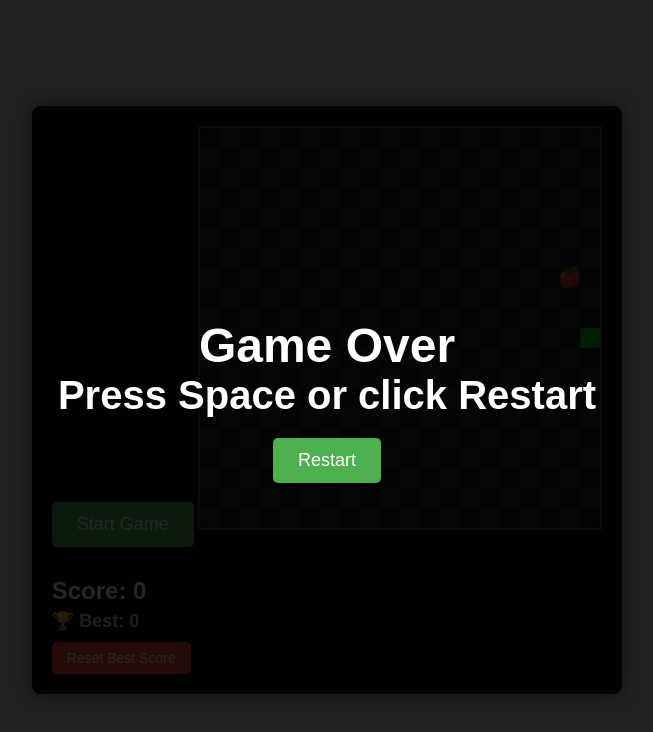
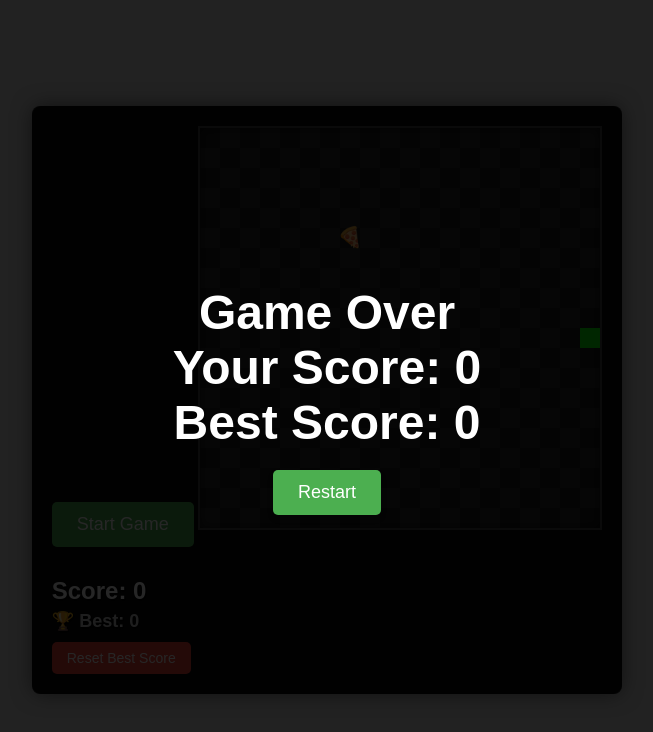
Before and after one commit to NGuljajev/Snake, a plain HTML site: page index.html in a window 1280 px wide. Both pictures are taken after a click on the button "Start Game". Shown: the whole page, without its empty margins (313-966 px from the left). Drawn offline with Linux system fonts and the light colour scheme.

Commit message:
add smooth snake and new food

```diff
--- a/index.html
+++ b/index.html
@@ -16,8 +16,9 @@
         <div id="best-score-display"></div>
         <button id="reset-best-btn">Reset Best Score</button>
         <div id="game-over" style="display: none;">
-            Game Over<br>
-            <small>Press Space or click Restart</small>
+            Game Over
+            <div id="final-score">Your Score: 0</div> <!-- Add this to show the player's final score -->
+            <div id="best-score-end">Best Score: 0</div> <!-- This will show the best score -->
             <button id="restart-btn" style="display: none;">Restart</button>
         </div>
     </div>
--- a/main.js
+++ b/main.js
@@ -2,10 +2,11 @@ document.addEventListener('DOMContentLoaded', () => {
     const canvas = document.getElementById('game-canvas');
     const ctx = canvas.getContext('2d');
     const scoreDisplay = document.getElementById('score-display');
-    const bestScoreDisplay = document.getElementById('best-score-display'); // NEW
+    const bestScoreDisplay = document.getElementById('best-score-display');
     const gameOverDisplay = document.getElementById('game-over');
     const restartBtn = document.getElementById('restart-btn');
     const startBtn = document.getElementById('start-btn');
+    const resetBestBtn = document.getElementById('reset-best-btn');
 
     // Game settings
     const gridSize = 20;
@@ -13,31 +14,35 @@ document.addEventListener('DOMContentLoaded', () => {
     canvas.width = gridSize * tileCount;
     canvas.height = gridSize * tileCount;
 
+    // Food types
+    const foodTypes = [
+        { name: 'apple', emoji: '🍎', points: 1 },
+        { name: 'lollipop', emoji: '🍭', points: 1 },
+        { name: 'pizza', emoji: '🍕', points: 1 }
+    ];
+
     // Game variables
     let snake = [{ x: 10, y: 10 }];
     let food = {};
     let xVelocity = 0;
     let yVelocity = 0;
     let score = 0;
-    let bestScore = localStorage.getItem('bestScore') || 0; // NEW
+    let bestScore = localStorage.getItem('bestScore') || 0;
     let gameRunning = false;
     let gameSpeed = 150;
     let gameLoop;
 
     // Draw functions
     function drawGame() {
-        // Clear the canvas without covering the background
         ctx.clearRect(0, 0, canvas.width, canvas.height);
         drawFood();
         drawSnake();
     }
 
     function drawSnake() {
-        ctx.fillStyle = 'rgba(0, 255, 0, 0.8)'; // Slightly transparent lime
+        ctx.fillStyle = '#00FF00';
         snake.forEach(segment => {
             ctx.fillRect(segment.x * gridSize, segment.y * gridSize, gridSize, gridSize);
-            ctx.strokeStyle = 'rgba(0, 0, 0, 0.3)';
-            ctx.strokeRect(segment.x * gridSize, segment.y * gridSize, gridSize, gridSize);
         });
     }
 
@@ -45,9 +50,8 @@ document.addEventListener('DOMContentLoaded', () => {
         ctx.font = `${gridSize}px Arial`;
         ctx.textAlign = 'center';
         ctx.textBaseline = 'middle';
-        ctx.fillText('🍎', food.x * gridSize + gridSize / 2, food.y * gridSize + gridSize / 2);
+        ctx.fillText(food.emoji, food.x * gridSize + gridSize / 2, food.y * gridSize + gridSize / 2);
     }
-
 
     // Game logic
     function moveSnake() {
@@ -70,10 +74,9 @@ document.addEventListener('DOMContentLoaded', () => {
         snake.unshift(head);
 
         if (head.x === food.x && head.y === food.y) {
-            score++;
+            score += food.points;
             scoreDisplay.textContent = `Score: ${score}`;
 
-            // 🏆 Update best score
             if (score > bestScore) {
                 bestScore = score;
                 localStorage.setItem('bestScore', bestScore);
@@ -93,25 +96,35 @@ document.addEventListener('DOMContentLoaded', () => {
     }
 
     function generateFood() {
-        food = {
+        const type = foodTypes[Math.floor(Math.random() * foodTypes.length)];
+        const newFood = {
+            ...type,
             x: Math.floor(Math.random() * tileCount),
             y: Math.floor(Math.random() * tileCount)
         };
 
         for (let i = 0; i < snake.length; i++) {
-            if (food.x === snake[i].x && food.y === snake[i].y) {
+            if (newFood.x === snake[i].x && newFood.y === snake[i].y) {
                 generateFood();
                 return;
             }
         }
+
+        food = newFood;
     }
 
     function gameOver() {
-        console.log('Game Over! Snake:', snake, 'Food:', food, 'Velocity:', xVelocity, yVelocity);
         gameRunning = false;
         clearInterval(gameLoop);
+
         gameOverDisplay.style.display = 'flex';
         restartBtn.style.display = 'block';
+
+        const finalScoreDisplay = document.getElementById('final-score');
+        finalScoreDisplay.textContent = `Your Score: ${score}`;
+
+        const bestScoreDisplayEnd = document.getElementById('best-score-end');
+        bestScoreDisplayEnd.textContent = `Best Score: ${bestScore}`;
     }
 
     function updateGame() {
@@ -139,51 +152,33 @@ document.addEventListener('DOMContentLoaded', () => {
         gameLoop = setInterval(updateGame, gameSpeed);
     }
 
-
-    // Event listeners
+    // Controls
     document.addEventListener('keydown', (e) => {
         switch (e.key) {
             case 'w':
+            case 'ArrowUp':
                 if (yVelocity === 1) return;
                 xVelocity = 0;
                 yVelocity = -1;
                 break;
             case 's':
+            case 'ArrowDown':
                 if (yVelocity === -1) return;
                 xVelocity = 0;
                 yVelocity = 1;
                 break;
             case 'a':
+            case 'ArrowLeft':
                 if (xVelocity === 1) return;
                 xVelocity = -1;
                 yVelocity = 0;
                 break;
             case 'd':
-                if (xVelocity === -1) return;
-                xVelocity = 1;
-                yVelocity = 0;
-                break;
-            case 'ArrowUp':
-                if (yVelocity === 1) return;
-                xVelocity = 0;
-                yVelocity = -1;
-                break;
-            case 'ArrowDown':
-                if (yVelocity === -1) return;
-                xVelocity = 0;
-                yVelocity = 1;
-                break;
-            case 'ArrowLeft':
-                if (xVelocity === 1) return;
-                xVelocity = -1;
-                yVelocity = 0;
-                break;
             case 'ArrowRight':
                 if (xVelocity === -1) return;
                 xVelocity = 1;
                 yVelocity = 0;
                 break;
-
             case ' ':
             case 'Space':
             case 'Spacebar':
@@ -194,11 +189,9 @@ document.addEventListener('DOMContentLoaded', () => {
         }
     });
 
-    startBtn.addEventListener('click', startGame); // Start game on button click
+    // Button events
+    startBtn.addEventListener('click', startGame);
     restartBtn.addEventListener('click', startGame);
-
-    const resetBestBtn = document.getElementById('reset-best-btn');
-
     resetBestBtn.addEventListener('click', () => {
         localStorage.removeItem('bestScore');
         bestScore = 0;
```
